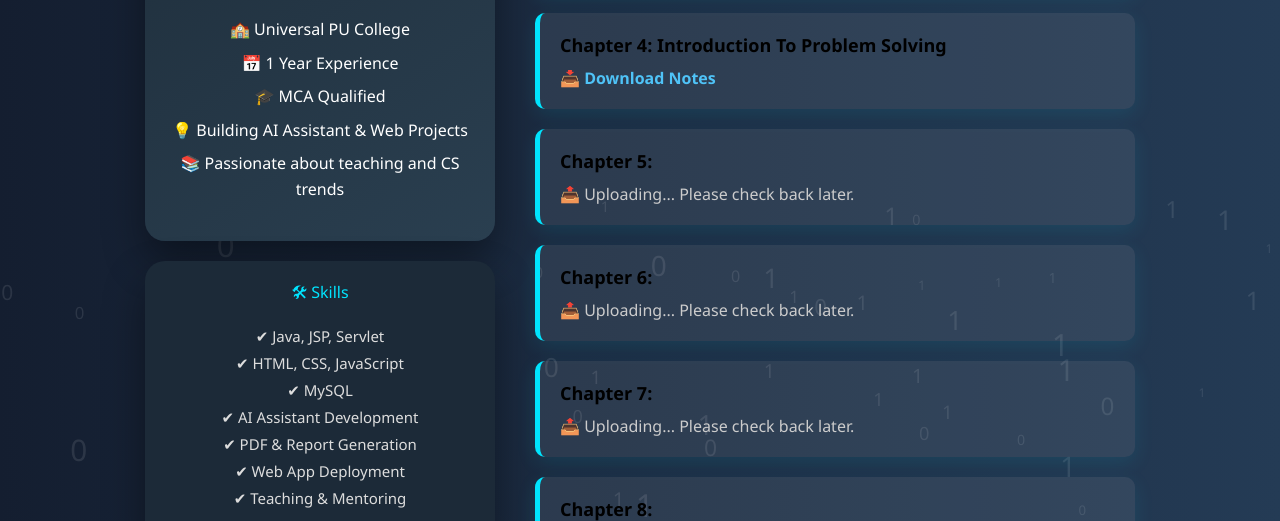
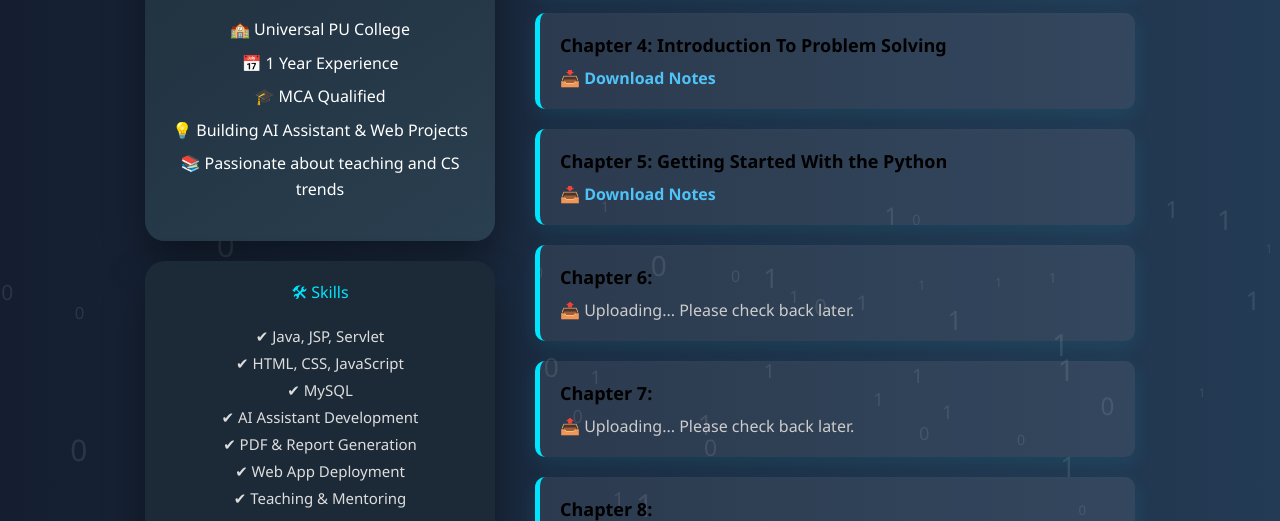
Before and after one commit to Punithpvs/Notes, a plain HTML site: page index.html in a window 1280 px wide. Shown: the part 279-800 px from the top of the page. Drawn offline with Linux system fonts and the light colour scheme.

Commit message:
Update index.html

```diff
--- a/index.html
+++ b/index.html
@@ -240,8 +240,8 @@
     </div>
 
 <div class="note-box">
-      <p>Chapter 5:</p>
-      <span>📤 Uploading... Please check back later.</span>
+      <p>Chapter 5: Getting Started With the Python</p>
+      <a href="https://drive.google.com/file/d/16c9FoE4gCxDO1fFJhBTyHQ3bmVU-PYK-/view?usp=drive_link">📥 Download Notes</a>
     </div>
 
 <div class="note-box">
```
